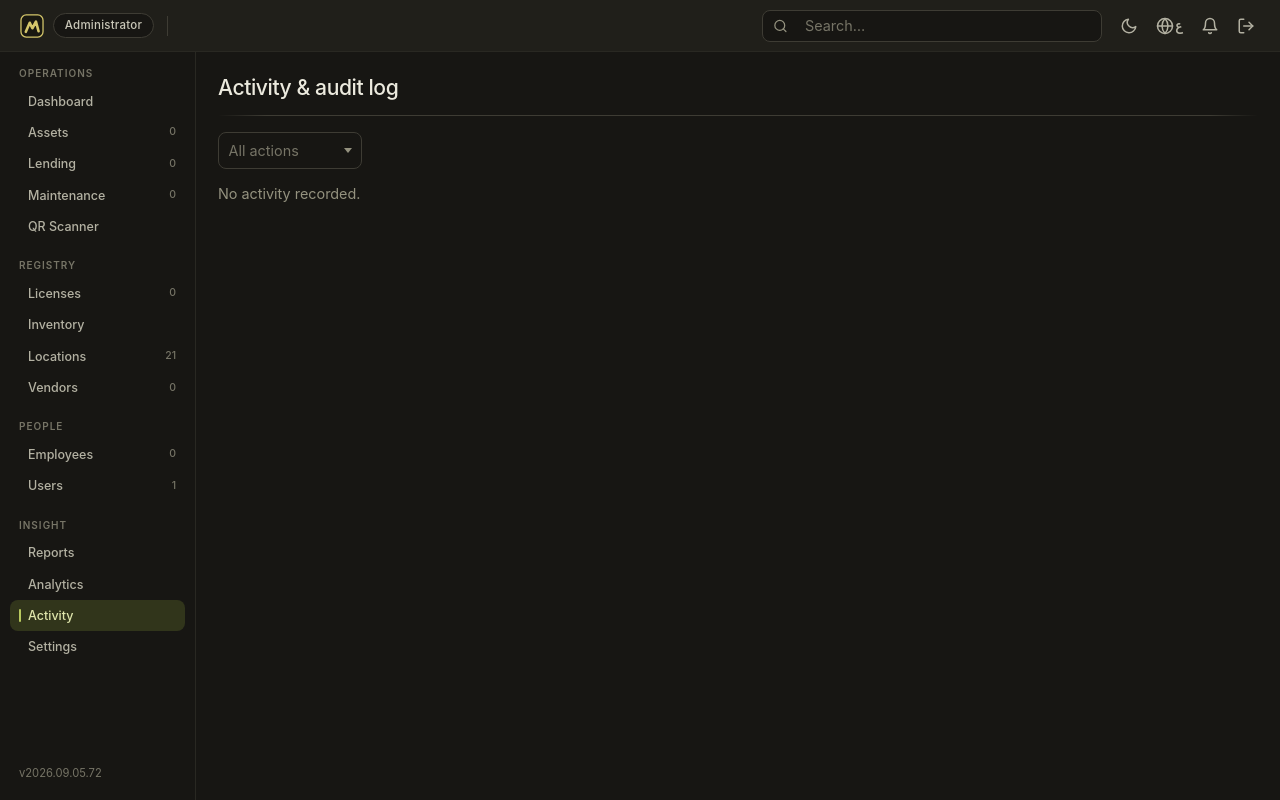
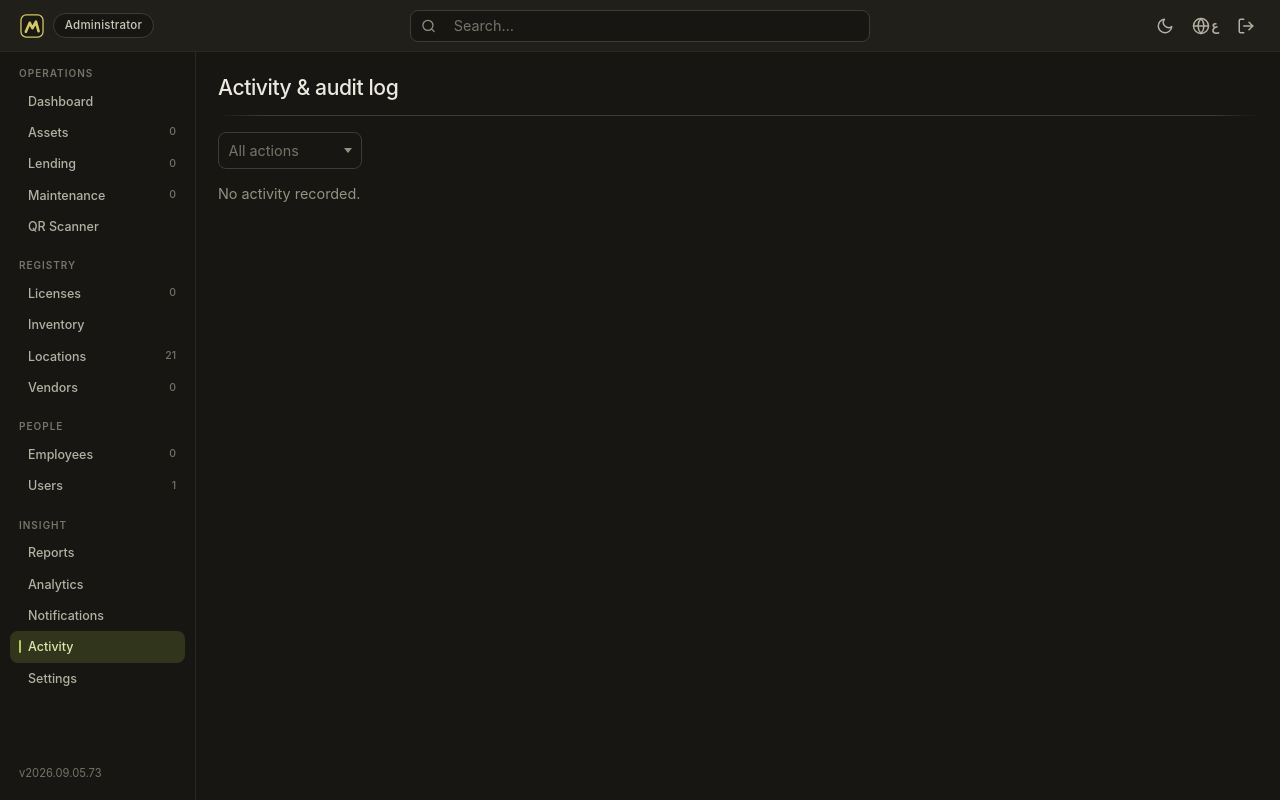
Before and after one commit to laithyahya2022-code/Asset-Managment-Software, a Flask app: page /activity in a window 1280 px wide. Run offline with Flask 3, Linux system fonts and the light colour scheme; the visitor is signed in with stand-in values (Sample User, id 1); data comes from the database, SQL or seed files in the repository; data that the repository does not hold is empty.

Commit message:
Center the top-bar search and move notifications to the sidebar
The search box sat pushed to the right, wedged against the action icons.
Lay the top bar out as three zones (brand · search · actions) so the
search is centered in the bar, capped at a readable width and full-width
again on small screens.

The notification bell leaves the crowded top-right cluster and becomes a
"Notifications" entry in the sidebar's Insight group, next to Activity,
showing the unread count as a badge like the other nav counts. Theme,
language and sign-out remain top-right.

Co-Authored-By: Claude Opus 4.8 <noreply@anthropic.com>
Claude-Session: https://claude.ai/code/session_01CYU9EMtBv1i6KmDQjeYvJ5

```diff
--- a/itam/__init__.py
+++ b/itam/__init__.py
@@ -4,7 +4,7 @@ from datetime import datetime
 
 from flask import Flask, g, redirect, render_template, request, session, url_for
 
-APP_VERSION = "2026.09.05.72"  # bumped on each release so users can confirm their build
+APP_VERSION = "2026.09.05.73"  # bumped on each release so users can confirm their build
 
 from .i18n import LANGS, t, translate_html
 from .models import (DEFAULT_ROLE_PERMS, PERMISSIONS, ROLES, Notification,
--- a/itam/static/style.css
+++ b/itam/static/style.css
@@ -127,11 +127,13 @@ h2 { font-size: 1.02rem; font-weight: 500; margin: 0 0 0.6rem; }
 /* ------------------------------------------------ shell: top bar over rail */
 .topbar {
   position: sticky; top: 0; z-index: 20;
-  display: flex; align-items: center; gap: 0.8rem;
+  display: grid; grid-template-columns: 1fr minmax(200px, 460px) 1fr;
+  align-items: center; gap: 0.8rem;
   height: 52px; padding-inline: 20px;
   background: var(--color-surface);
   border-bottom: 1px solid var(--color-neutral-900);
 }
+.tb-left { display: flex; align-items: center; gap: 0.6rem; min-width: 0; }
 .brand { display: flex; align-items: center; gap: 0.55rem; text-decoration: none; }
 .brand:hover { text-decoration: none; }
 .brand .brand-mark { width: 24px; height: 24px; display: block; }
@@ -143,15 +145,15 @@ h2 { font-size: 1.02rem; font-weight: 500; margin: 0 0 0.6rem; }
 .topbar .divider { width: 1px; height: 20px; background: var(--color-neutral-800); }
 .nav-btn { display: none; cursor: pointer; color: var(--color-neutral-400); }
 .global-search {
-  display: flex; align-items: center; gap: 0.5rem; flex: 1; max-width: 340px;
-  margin-inline-start: auto;
+  display: flex; align-items: center; gap: 0.5rem;
+  justify-self: center; width: 100%; max-width: 460px;
   background: var(--color-bg); border: 1px solid var(--color-neutral-800);
   border-radius: 8px; height: 32px; padding-inline: 10px;
   color: var(--color-neutral-500);
 }
 .global-search input { border: none; background: none; outline: none; width: 100%;
   font-size: 0.9rem; color: var(--color-text); font-family: inherit; }
-.top-actions { display: flex; align-items: center; gap: 0.45rem; }
+.top-actions { display: flex; align-items: center; gap: 0.45rem; justify-self: end; }
 .top-icon { position: relative; color: var(--color-neutral-400); display: flex;
   align-items: center; gap: 2px; padding: 0.34rem; border-radius: 8px;
   text-decoration: none; }
@@ -482,9 +484,9 @@ dl.props dd { margin: 0; }
   #nav-toggle:checked ~ .shell .rail { inset-inline-start: 0; }
   .nav-btn { display: block; }
   main { padding: 1rem; }
-  .topbar { padding-inline: 12px; }
+  .topbar { display: flex; padding-inline: 12px; }
   .user-name { display: none; }
-  .global-search { max-width: none; }
+  .global-search { max-width: none; justify-self: auto; flex: 1; }
 }
 @media (prefers-reduced-motion: reduce) { .rail { transition: none; } }
 
--- a/itam/templates/base.html
+++ b/itam/templates/base.html
@@ -23,6 +23,7 @@
 <input type="checkbox" id="nav-toggle" hidden>
 {% set ep = request.endpoint or "" %}
 <header class="topbar no-print">
+  <div class="tb-left">
     <label for="nav-toggle" class="nav-btn" aria-label="{{ t('Menu') }}">{{ icon("menu") }}</label>
     {# The logged-in person's name next to the mark opens their profile — it's
        the single account link now, so the duplicate chip on the right is gone. #}
@@ -31,7 +32,7 @@
       <img class="brand-mark" src="{{ url_for('static', filename='icon.svg') }}" alt="">
       <span class="wordmark">{{ g.user.name or g.user.username if g.user else "AMS" }}</span>
     </a>
-  <span class="divider" aria-hidden="true"></span>
+  </div>
   <form class="global-search" action="{{ url_for('main.search') }}" method="get">
     {{ icon("search", 16) }}
     <input type="search" name="q" value="{{ request.args.get('q', '') if request.endpoint == 'main.search' else '' }}"
@@ -44,10 +45,6 @@
     </a>
     <a class="top-icon" href="{{ url_for('set_lang', code='ar' if g.lang == 'en' else 'en') }}" title="{{ 'العربية' if g.lang == 'en' else 'English' }}">
       {{ icon("globe") }}<span class="lang-tag">{{ 'ع' if g.lang == 'en' else 'EN' }}</span>
-    </a>
-    <a class="top-icon" href="{{ url_for('main.notifications') }}" title="{{ t('Notifications') }}">
-      {{ icon("bell") }}
-      {% if unread_count %}<span class="bell-badge">{{ unread_count if unread_count < 100 else "99+" }}</span>{% endif %}
     </a>
     <a class="top-icon" href="{{ url_for('auth.logout') }}" title="{{ t('Log out') }}">{{ icon("logout") }}</a>
   </div>
@@ -91,6 +88,7 @@
       {{ ritem("reports.index", t("Reports"), ep.startswith("reports.")) }}
       {{ ritem("main.analytics", t("Analytics"), ep == "main.analytics") }}
       {% endif %}
+      {{ ritem("main.notifications", t("Notifications"), ep == "main.notifications", unread_count or none) }}
       {{ ritem("main.activity", t("Activity"), ep == "main.activity") }}
       {% if has_perm("admin.settings") %}
       {{ ritem("admin.settings", t("Settings"), ep in ("admin.settings", "admin.backups")) }}
```
Lines whose indentation alone changed are shown as unchanged.
